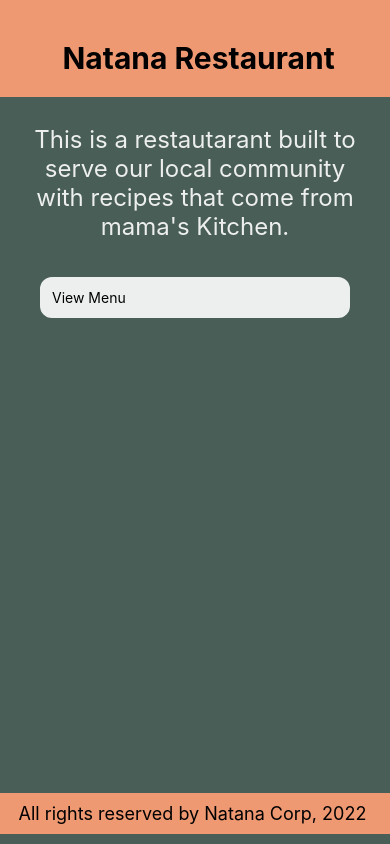
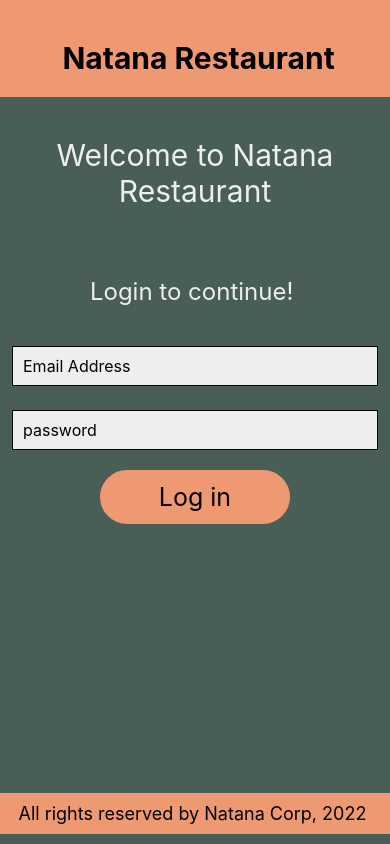
Before and after one commit to Jadashi97/Restaurant-app, a React Native app: screen / in a window 390 px wide. Built offline with nearby package versions, Linux system fonts and the light colour scheme.

Commit message:
(feat): used pressable component to create clickable btn to add Login functionality

```diff
--- a/App.js
+++ b/App.js
@@ -13,10 +13,10 @@
     <>
     <View style={styles.container}>
       <NatanaRestauHeader/>
-      {/* <LoginScreen/> */}
+      <LoginScreen/>
       {/* <WelcomeScreen/> */}
       {/* <MenuItems/> */}
-      <RenderSectionList/>
+      {/* <RenderSectionList/> */}
       {/* <FeedBackForm/> */}
 
     </View>
--- a/components/LoginScreen.js
+++ b/components/LoginScreen.js
@@ -1,17 +1,23 @@
 import React, { useState } from 'react';
-import { ScrollView, StyleSheet, Text, TextInput } from 'react-native';
+import { Pressable, ScrollView, StyleSheet, Text, TextInput } from 'react-native';
 
 const LoginScreen = () => {
 
     const [email, onChangeEmail] = useState(" ");
     const [password, onChangePassword] = useState("");
+    const [loggedIn, onLogin] = useState(false);
 
 
 
     return (
+
         <ScrollView style={styles.container}>
             <Text style={styles.headerText}>Welcome to Natana Restaurant</Text>
-        <Text style={styles.regularText}>Login to continue</Text>
+            {loggedIn && <Text style={styles.headerText}>You are logged in! </Text>}
+
+            {!loggedIn && (
+                <>
+                <Text style={styles.regularText}>Login to continue! </Text>
                 <TextInput
                 style={styles.inputBox}
                 value={email}
@@ -27,6 +33,11 @@
                 keyboardType={'default'}
                 secureTextEntry={true}
                 />
+                <Pressable onPress={()=> onLogin(!loggedIn)} style={styles.button}>
+                    <Text style={styles.buttonText}>Log in</Text>
+                </Pressable>
+                </>
+            )}
         </ScrollView>
     )
 }
@@ -57,6 +68,21 @@
         fontSize: 16,
         borderColor: 'EDEFEE',
         backgroundColor: '#EDEFEE',
-    }
+    },
+    button: {
+        fontSize: 22,
+        padding: 10,
+        marginVertical: 8,
+        margin: 100,
+        backgroundColor: '#EE9972',
+        borderColor: '#EE9972',
+        borderWidth: 2,
+        borderRadius: 50,
+    },
+    buttonText: {
+        color: 'black',
+        textAlign: 'center',
+        fontSize: 25,
+      },
 })
 export default LoginScreen
```
Lines whose indentation alone changed are shown as unchanged.
